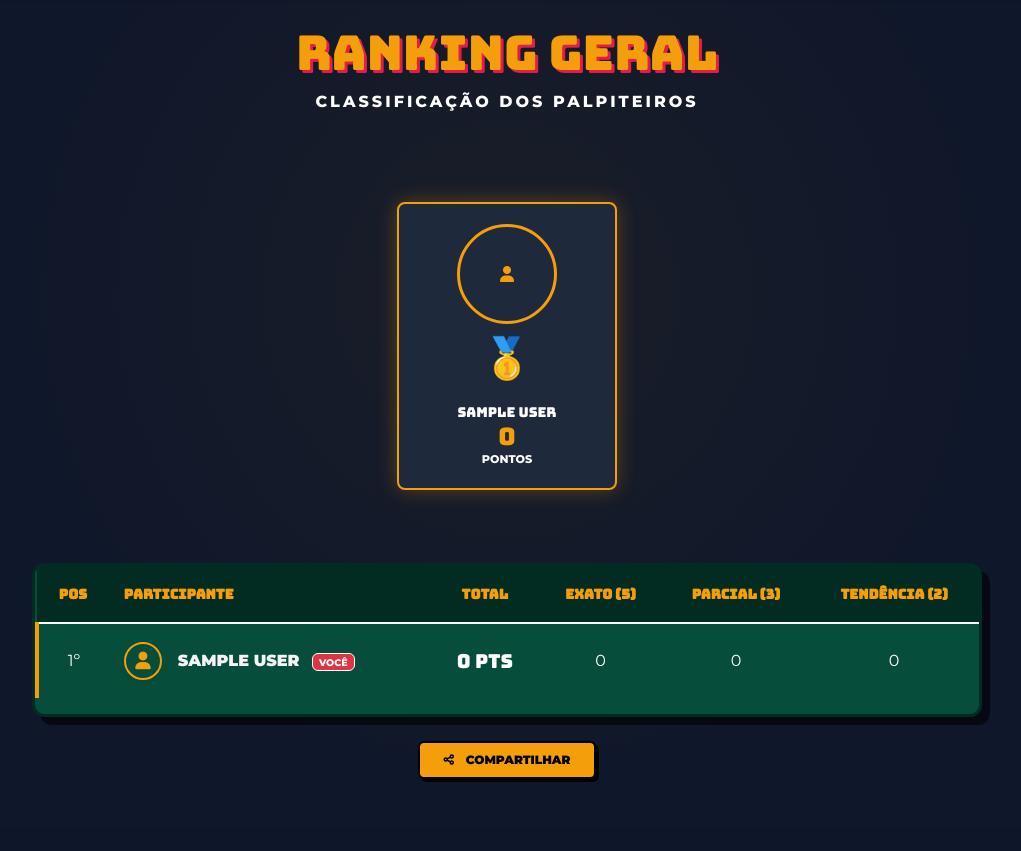
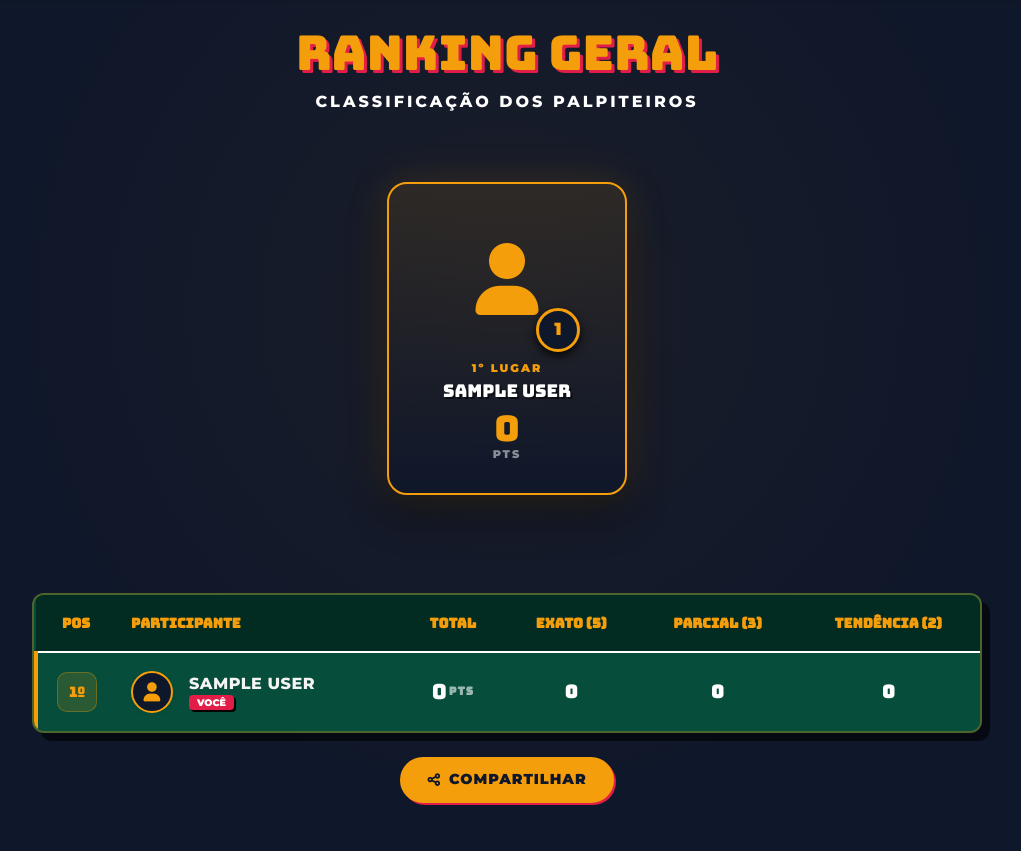
Before and after one commit to maisumdiego/bolaoworldcup26, a Flask app: page /ranking in a window 1280 px wide. Shown: the part 63-914 px from the top of the page, without its empty margins (133-1154 px from the left). Before the commit the page ends 845 px from the top, so only its background shows below. Run offline with Flask 3, Linux system fonts and the light colour scheme; a user stored in the database is signed in; tables that the repository leaves empty hold one stand-in row (values such as "Sample post"); some libraries are stand-ins or nearby versions.

Commit message:
feat: refatoração da página de ranking com pódio Pulp Noir e tipografia arcade

```diff
--- a/static/css/style.css
+++ b/static/css/style.css
@@ -36,11 +36,18 @@
     text-decoration: none !important;
     cursor: pointer;
     position: relative;
-    padding: 15px 35px; /* 30% maior */
-    font-size: 1.2rem;  /* 30% maior */
-    border-radius: 25px; /* Bordas significativamente mais arredondadas */
+    padding: 15px 35px;
+    font-size: 1.2rem;
+    border-radius: 50px; /* Estilo Pílula */
     background-color: transparent !important;
     color: var(--text-muted) !important;
+}
+
+/* Variação Compacta para o Ranking */
+.pulp-btn-sm {
+    padding: 10px 25px !important;
+    font-size: 0.9rem !important;
+    border-radius: 30px !important;
 }
 
 /* Estado Base - Similar ao Seletor de Datas (Desativado) */
@@ -55,7 +62,6 @@
     color: var(--bg-void) !important;
     background-color: var(--pulp-gold) !important;
     border-color: var(--pulp-gold) !important;
-    /* Sombra Sólida idêntica ao seletor de datas */
     box-shadow: 2px 2px 0px var(--church-red) !important;
 }
 
@@ -63,7 +69,7 @@
     color: #000 !important;
     background-color: #ffca2c !important;
     border-color: #ffca2c !important;
-    box-shadow: 4px 4px 0px var(--church-red) !important; /* Aumenta levemente no hover */
+    box-shadow: 4px 4px 0px var(--church-red) !important;
     transform: translateY(-2px);
 }
 
@@ -77,9 +83,24 @@
 
 .pulp-btn-red:hover {
     color: #fff !important;
-    background-color: #be123c !important; /* Vermelho mais escuro no hover */
+    background-color: #be123c !important;
     border-color: #be123c !important;
     box-shadow: 4px 4px 0px #000 !important;
+    transform: translateY(-2px);
+}
+
+/* Modificador: Green (WhatsApp) */
+.pulp-btn-green {
+    color: #fff !important;
+    background-color: #059669 !important;
+    border-color: #059669 !important;
+    box-shadow: 2px 2px 0px #064e3b !important;
+}
+
+.pulp-btn-green:hover {
+    background-color: #10b981 !important;
+    border-color: #10b981 !important;
+    box-shadow: 4px 4px 0px #064e3b !important;
     transform: translateY(-2px);
 }
 
@@ -562,106 +583,242 @@ html, body {
 
 
 /* ==========================================================================
-   RANKING: O PÓDIO DE HONRA (TOP 3)
+   RANKING: O NOVO PÓDIO DE HONRA (PULP NOIR REFINADO)
    ========================================================================== */
 .podium-container {
     display: flex;
     justify-content: center;
     align-items: flex-end;
-    gap: 20px !important;
-    margin-bottom: 50px;
-    padding: 40px 15px 0 15px;
-    flex-wrap: wrap; /* Para não quebrar no mobile */
+    gap: 15px !important;
+    margin-bottom: 60px;
+    padding: 20px 10px;
+    flex-wrap: wrap;
 }
 
 .podium-card {
-    background-color: var(--surface-dark);
-    border: 2px solid #27272a;
-    border-radius: 8px;
-    text-align: center;
-    padding: 20px 10px !important;
-
-    /* Aumentamos a largura para o nome respirar */
-    width: 100% !important;
-    max-width: 220px !important;
-
-    /* Trocamos height fixo por min-height para o nome poder quebrar linha */
-    min-height: 220px !important;
-    height: auto !important;
-
-    display: flex;
-    flex-direction: column;
-    justify-content: flex-start; /* Alinha o conteúdo pelo topo */
-    align-items: center;
-    transition: transform 0.3s ease;
+    background: linear-gradient(180deg, rgba(30, 41, 59, 0.8) 0%, rgba(15, 23, 42, 0.95) 100%);
+    border: 2px solid rgba(255, 255, 255, 0.05);
+    border-radius: 20px;
+    padding: 30px 15px !important;
+    width: 100%;
+    max-width: 240px !important;
+    min-height: 280px !important;
+    position: relative;
+    box-shadow: 0 20px 40px rgba(0,0,0,0.4);
+    transition: all 0.4s cubic-bezier(0.175, 0.885, 0.32, 1.275);
 }
 
-.podium-card:hover { transform: translateY(-5px); }
+.podium-card:hover {
+    transform: translateY(-10px) scale(1.02);
+    box-shadow: 0 30px 60px rgba(0,0,0,0.6);
+    border-color: rgba(245, 158, 11, 0.3);
+}
 
-/* Medalhas Individuais */
+/* Medalhas Individuais - Controle de Ordem e Cores Temáticas */
 .podium-1 {
+    order: 2; /* 1º Lugar no centro */
     border-color: var(--pulp-gold) !important;
-    box-shadow: 0 0 20px rgba(245, 158, 11, 0.3);
-    order: 2; /* O 1º fica no centro */
-    margin-bottom: 25px; /* A MÁGICA 2: Empurra apenas o 1º lugar para o alto */
+    background: linear-gradient(180deg, rgba(245, 158, 11, 0.1) 0%, rgba(15, 23, 42, 0.98) 100%) !important;
+    box-shadow: 0 0 40px rgba(245, 158, 11, 0.15), 0 20px 40px rgba(0,0,0,0.4) !important;
+    margin-bottom: 30px;
+    z-index: 10;
 }
 .podium-2 {
     order: 1;
     border-color: #cbd5e1 !important; /* Prata */
+    background: linear-gradient(180deg, rgba(203, 213, 225, 0.05) 0%, rgba(15, 23, 42, 0.95) 100%) !important;
+    box-shadow: 0 0 20px rgba(203, 213, 225, 0.05), 0 15px 30px rgba(0,0,0,0.3) !important;
 }
 .podium-3 {
     order: 3;
     border-color: #d97706 !important; /* Bronze */
+    background: linear-gradient(180deg, rgba(217, 119, 6, 0.05) 0%, rgba(15, 23, 42, 0.95) 100%) !important;
+    box-shadow: 0 0 20px rgba(217, 119, 6, 0.05), 0 15px 30px rgba(0,0,0,0.3) !important;
 }
 
-.podium-medal { font-size: 2.5rem; margin-bottom: 10px; display: block; }
-.podium-name {
+.podium-avatar-wrapper {
+    position: relative;
+    display: inline-block;
+}
+
+.podium-badge {
+    position: absolute;
+    bottom: -8px;
+    right: -8px;
+    background: #0f172a;
+    width: 44px;
+    height: 44px;
+    border-radius: 50%;
+    display: flex;
+    align-items: center;
+    justify-content: center;
+    font-size: 1.1rem;
+    font-weight: 900;
+    box-shadow: 0 4px 10px rgba(0,0,0,0.8);
+    z-index: 2;
+    border: 3px solid transparent;
+}
+
+.podium-1 .podium-badge { border-color: var(--pulp-gold); color: var(--pulp-gold); }
+.podium-2 .podium-badge { border-color: #cbd5e1; color: #cbd5e1; }
+.podium-3 .podium-badge { border-color: #d97706; color: #d97706; }
+
+.podium-size-1 { width: 130px !important; height: 130px !important; border-width: 4px !important; }
+.podium-size-2, .podium-size-3 { width: 110px !important; height: 110px !important; border-width: 3px !important; }
+
+/* Correção do Ícone Default no Pódio */
+.podium-card .default-avatar-icon {
+    font-size: 3.5rem !important; /* Aumentado drasticamente */
+    display: flex;
+    align-items: center;
+    justify-content: center;
+    height: 100%;
+    width: 100%;
+}
+
+.podium-size-1 .default-avatar-icon { font-size: 4.5rem !important; }
+
+.podium-rank-text {
+    font-size: 0.7rem;
+    font-weight: 900;
+    color: rgba(255,255,255,0.4);
+    text-transform: uppercase;
+    letter-spacing: 2px;
+    margin-bottom: 5px;
+}
+
+.podium-1 .podium-rank-text { color: var(--pulp-gold); opacity: 1; }
+
+.podium-name-new {
     font-family: 'Bungee', cursive;
-    font-size: 0.85rem !important; /* Reduzimos um pouco o tamanho */
     color: #fff;
-    margin: 12px 0 5px 0 !important;
-    width: 100%;
+    font-size: 1.1rem;
+    line-height: 1.1;
+    margin-bottom: 10px;
+    word-break: break-word;
+    text-shadow: 2px 2px 0px rgba(0,0,0,0.5);
+}
 
-    /* TRATAMENTO DO NOME */
-    white-space: normal !important; /* Permite que o nome pule para a linha de baixo */
-    word-wrap: break-word !important;
-    line-height: 1.2 !important;
-    text-transform: uppercase;
+.podium-points-new {
+    display: flex;
+    flex-direction: column;
+    align-items: center;
 }
-.podium-points { font-family: 'Bungee', cursive; color: var(--pulp-gold); font-size: 1.5rem; line-height: 1; margin-bottom: 2px; }
+
+.podium-points-new .pts-val {
+    font-family: 'Bungee', cursive;
+    color: var(--pulp-gold);
+    font-size: 2.2rem;
+    line-height: 1;
+}
+
+.podium-points-new .pts-label {
+    font-size: 0.7rem;
+    font-weight: 900;
+    color: #fff;
+    opacity: 0.5;
+    letter-spacing: 2px;
+}
 
 @media (max-width: 576px) {
-    .podium-container {
-        flex-direction: column !important; /* Força os cards a empilharem verticalmente */
-        align-items: center !important;
-        gap: 15px !important;
-        padding: 40px 10px 0 10px;
+    .podium-container { flex-direction: column !important; align-items: center !important; gap: 10px !important; }
+    .podium-card { max-width: 100% !important; min-height: auto !important; flex-direction: row !important; text-align: left !important; padding: 20px !important; border-radius: 15px !important; }
+    .podium-1 { order: 1 !important; margin-bottom: 5px !important; }
+    .podium-2 { order: 2 !important; }
+    .podium-3 { order: 3 !important; }
+    .podium-avatar-wrapper { margin-bottom: 0 !important; margin-right: 20px; }
+    .podium-info { text-align: left !important; flex: 1; display: flex; flex-direction: column; justify-content: center; }
+    .podium-points-new { align-items: flex-start; }
+    .podium-points-new .pts-val { font-size: 1.8rem; }
+    .podium-name-new { font-size: 1rem; margin-bottom: 2px; }
+    .podium-size-1, .podium-size-2, .podium-size-3 { width: 80px !important; height: 80px !important; }
+    .podium-card .default-avatar-icon { font-size: 2.5rem !important; }
+}
+
+/* Tabela de Ranking Refinada */
+.pos-badge {
+    width: 40px;
+    height: 40px;
+    display: inline-flex;
+    align-items: center;
+    justify-content: center;
+    background: rgba(255,255,255,0.05);
+    border-radius: 10px;
+    font-family: 'Bungee', cursive;
+    font-size: 0.9rem;
+    color: var(--text-muted);
+}
+
+.pos-top-3 {
+    background: rgba(245, 158, 11, 0.15);
+    color: var(--pulp-gold);
+    border: 1px solid rgba(245, 158, 11, 0.3);
+}
+
+.badge-voce {
+    font-size: 0.6rem;
+    font-weight: 900;
+    background: var(--church-red);
+    color: #fff;
+    padding: 2px 8px;
+    border-radius: 4px;
+    display: inline-block;
+    width: fit-content;
+    margin-top: 2px;
+    box-shadow: 2px 2px 0px #000;
+}
+
+.pontos-total-new {
+    font-family: 'Bungee', cursive;
+    color: var(--pulp-gold) !important;
+    font-size: 1.3rem;
+}
+
+.pontos-total-new small {
+    font-size: 0.7rem;
+    opacity: 0.6;
+    margin-left: 2px;
+}
+
+.stats-cell {
+    font-family: 'Bungee', cursive;
+    font-weight: 800;
+    color: var(--text-muted);
+    font-size: 1.1rem;
+}
+
+.pts-label-mobile {
+    font-size: 0.65rem;
+    font-weight: 800;
+    text-transform: uppercase;
+    opacity: 0.6;
+    margin-top: -4px;
+    letter-spacing: 1px;
+}
+
+@media (min-width: 576px) {
+    .pts-label-mobile {
+        margin-top: 0;
+        display: inline-block;
+        margin-left: 4px;
     }
-
-    /* Reordenando para a ordem correta na vertical */
-    .podium-1 { order: 1 !important; margin-bottom: 0 !important; } /* 1º Lugar vai pro topo */
-    .podium-2 { order: 2 !important; } /* 2º Lugar fica no meio */
-    .podium-3 { order: 3 !important; } /* 3º Lugar fica no fim */
-
-    .podium-card {
-        width: 100% !important;
-        max-width: 280px !important; /* Deixa o card um pouco mais largo no mobile */
-        padding: 15px 5px;
-    }
-
-    .podium-medal {
-        font-size: 2rem;
-    }
-
-    .podium-points {
-        font-size: 1.2rem;
+    .pontos-total-new div {
+        flex-direction: row !important;
     }
 }
 
-.podium-size-1 { width: 100px !important; height: 100px !important; border: 3px solid var(--pulp-gold) !important; }
-.podium-size-2, .podium-size-3 { width: 100px !important; height: 100px !important; }
-.podium-size-2 { border: 2px solid #C0C0C0 !important; }
-.podium-size-3 { border: 2px solid #CD7F32 !important; }
+.pulp-btn-sm.px-5 {
+    min-width: 170px;
+}
+
+@media (max-width: 576px) {
+    .podium-card { max-width: 100% !important; min-height: auto !important; flex-direction: row !important; text-align: left !important; padding: 20px !important; }
+    .podium-avatar-wrapper { margin-bottom: 0 !important; margin-right: 20px; }
+    .podium-info { text-align: left !important; flex: 1; }
+    .podium-points-new { align-items: flex-start; }
+    .podium-1 { margin-bottom: 10px; }
+}
+
 
 /* ==========================================================================
    RANKING: VERDE PROFUNDO (SEM FUNDO BRANCO)
--- a/templates/ranking.html
+++ b/templates/ranking.html
@@ -14,11 +14,12 @@
 
     {% if ranking %}
 
-        <div class="podium-container mb-5">
+        <div class="podium-container mb-5 mt-4">
             {% for jogador in ranking[:3] %}
                 <div class="podium-card podium-{{ loop.index }} d-flex flex-column align-items-center text-center">
 
-                    <div class="profile-img-container podium-size-{{ loop.index }} mb-1">
+                    <div class="podium-avatar-wrapper mb-3">
+                        <div class="profile-img-container podium-size-{{ loop.index }}">
                             {% set is_cloudinary = jogador.profile_pic and jogador.profile_pic.startswith('http') %}
 
                             {% if is_cloudinary %}
@@ -31,58 +32,72 @@
                                 </i>
                             {% endif %}
                         </div>
+                        <div class="podium-badge">
+                            {{ loop.index }}
+                        </div>
+                    </div>
 
-                    <span class="podium-medal mb-1">
-                        {% if loop.index == 1 %}🥇{% elif loop.index == 2 %}🥈{% else %}🥉{% endif %}
-                    </span>
-                    <div class="podium-name text-truncate px-2 w-100" style="color: #fff !important;">{{ jogador.nome }}</div>
-                    <div class="podium-points" style="color: var(--pulp-gold) !important;">{{ jogador.pontos }}</div>
-                    <small class="text-uppercase fw-bold" style="font-size: 0.7rem; color: #fff !important;">Pontos</small>
+                    <div class="podium-info">
+                        <div class="podium-rank-text">{{ loop.index }}º LUGAR</div>
+                        <div class="podium-name-new">{{ jogador.nome }}</div>
+                        <div class="podium-points-new">
+                            <span class="pts-val">{{ jogador.pontos }}</span>
+                            <span class="pts-label">PTS</span>
+                        </div>
+                    </div>
 
                 </div>
             {% endfor %}
         </div>
 
-        <div class="ranking-card mx-auto mb-4" style="max-width: 950px;">
+        <div class="ranking-card mx-auto mb-4" style="max-width: 950px; border: 2px solid rgba(245, 158, 11, 0.3) !important; background: rgba(6, 78, 59, 0.95) !important;">
             <div class="table-responsive">
-                <table class="table table-pulp align-middle text-center">
+                <table class="table table-pulp align-middle text-center mb-0">
                     <thead>
                         <tr>
-                            <th>Pos</th>
+                            <th style="width: 80px;">Pos</th>
                             <th class="text-start">Participante</th>
-                            <th>Total</th> <th>Exato (5)</th>
-                            <th>Parcial (3)</th>
-                            <th>Tendência (2)</th>
+                            <th>Total</th>
+                            <th class="d-none d-md-table-cell">Exato (5)</th>
+                            <th class="d-none d-md-table-cell">Parcial (3)</th>
+                            <th class="d-none d-md-table-cell">Tendência (2)</th>
                         </tr>
                     </thead>
                     <tbody>
                         {% for jogador in ranking %}
                         <tr class="{% if current_user.name == jogador.nome %}user-row-highlight{% endif %}">
-                            <td><span class="pos-numero">{{ loop.index }}º</span></td>
+                            <td>
+                                <div class="pos-badge {% if loop.index <= 3 %}pos-top-3{% endif %}">
+                                    {{ loop.index }}º
+                                </div>
+                            </td>
                             <td class="text-start">
                                 <div class="d-flex align-items-center">
-                                    <div class="profile-img-container shadow-sm me-3" style="width: 38px; height: 38px; border: 2px solid var(--pulp-gold);">
+                                    <div class="profile-img-container shadow-sm me-3" style="width: 42px; height: 42px; border: 2px solid var(--pulp-gold); background: #0f172a;">
                                         {% if jogador.profile_pic and jogador.profile_pic.startswith('http') %}
                                             <img src="{{ jogador.profile_pic }}" class="profile-img-inner" alt="Avatar">
                                         {% else %}
-                                            <i class="fas fa-user default-avatar-icon" style="font-size: 1.1rem;"></i>
+                                            <i class="fas fa-user default-avatar-icon" style="font-size: 1.2rem;"></i>
                                         {% endif %}
                                     </div>
 
-                                    <div>
-                                        <span class="user-name-text">{{ jogador.nome }}</span>
+                                    <div class="d-flex flex-column">
+                                        <span class="user-name-text fw-bold" style="letter-spacing: 0.5px;">{{ jogador.nome }}</span>
                                         {% if current_user.name == jogador.nome %}
-                                            <span class="badge bg-danger ms-2" style="font-size: 0.6rem; border: 1px solid #fff;">VOCÊ</span>
+                                            <span class="badge-voce">VOCÊ</span>
                                         {% endif %}
                                     </div>
                                 </div>
                             </td>
-                            <td class="pontos-total" style="font-size: 1.2rem;">
-                                {{ jogador.pontos }} pts
+                            <td class="pontos-total-new">
+                                <div class="d-flex flex-column align-items-center justify-content-center">
+                                    <span>{{ jogador.pontos }}</span>
+                                    <small class="pts-label-mobile">pts</small>
+                                </div>
                             </td>
-                            <td>{{ jogador.exatos }}</td>
-                            <td>{{ jogador.parciais }}</td>
-                            <td>{{ jogador.tendencia }}</td>
+                            <td class="d-none d-md-table-cell stats-cell">{{ jogador.exatos }}</td>
+                            <td class="d-none d-md-table-cell stats-cell">{{ jogador.parciais }}</td>
+                            <td class="d-none d-md-table-cell stats-cell">{{ jogador.tendencia }}</td>
                         </tr>
                         {% endfor %}
                     </tbody>
@@ -90,15 +105,15 @@
             </div>
         </div>
 
-        <div class="d-flex justify-content-center gap-3 mb-5">
+        <div class="d-flex justify-content-center flex-wrap gap-3 mb-5">
+            <button id="btn-share-ranking" class="pulp-btn pulp-btn-gold pulp-btn-sm px-5">
+                <i class="fas fa-share-alt me-2"></i> COMPARTILHAR
+            </button>
             {% if current_user.is_authenticated and current_user.email == admin_email %}
-            <button id="btn-export-whatsapp" class="btn btn-outline-success px-4 py-2 fw-bold" style="border-width: 2px; border-radius: 10px;">
+            <button id="btn-export-whatsapp" class="pulp-btn pulp-btn-green pulp-btn-sm px-5">
                 <i class="fab fa-whatsapp me-2"></i> EXPORTAR
             </button>
             {% endif %}
-            <button id="btn-share-ranking" class="btn btn-salvar-pulp px-4 py-2">
-                <i class="fas fa-share-alt me-2"></i> COMPARTILHAR
-            </button>
         </div>
 
     {% endif %}
@@ -164,13 +179,13 @@ document.addEventListener('DOMContentLoaded', function() {
                     if (!user) return;
                     const isFirst = (i === 0);
                     const size = isFirst ? 240 : 180;
-                    const medalSize = isFirst ? '100px' : '80px';
+                    const medalColor = (i === 0) ? '#F59E0B' : (i === 1 ? '#cbd5e1' : '#d97706');
                     const imgSrc = user.profile_pic && user.profile_pic.startsWith('http') ? user.profile_pic : '/static/img/profiles/default.png';
 
                     podiumHtml += `
                         <div style="display: flex; flex-direction: column; align-items: center; width: 320px; position: relative; ${isFirst ? 'transform: translateY(-20px);' : ''}">
-                            <div style="position: absolute; top: -70px; font-size: ${medalSize}; z-index: 12;">${i === 0 ? '🥇' : (i === 1 ? '🥈' : '🥉')}</div>
-                            <div style="width: ${size}px; height: ${size}px; border-radius: 50%; border: ${isFirst ? '10px' : '6px'} solid #F59E0B; overflow: hidden; margin-bottom: 20px; background: #1e293b; box-shadow: 0 20px 40px rgba(0,0,0,0.6);">
+                            <div style="position: absolute; bottom: 80px; right: 40px; background: #0f172a; width: 70px; height: 70px; border-radius: 50%; border: 5px solid ${medalColor}; display: flex; align-items: center; justify-content: center; font-size: 35px; color: ${medalColor}; font-weight: 900; z-index: 15; box-shadow: 0 10px 20px rgba(0,0,0,0.5);">${i + 1}</div>
+                            <div style="width: ${size}px; height: ${size}px; border-radius: 50%; border: ${isFirst ? '10px' : '6px'} solid ${medalColor}; overflow: hidden; margin-bottom: 20px; background: #1e293b; box-shadow: 0 20px 40px rgba(0,0,0,0.6);">
                                 <img src="${imgSrc}" crossorigin="anonymous" style="width: 100%; height: 100%; object-fit: cover;">
                             </div>
                             <div style="color: #fff; font-family: 'Montserrat', sans-serif; font-size: ${isFirst ? '32px' : '26px'}; font-weight: 900; text-align: center; width: 100%; white-space: nowrap; overflow: hidden; text-overflow: ellipsis; line-height: 1;">${user.nome.toUpperCase()}</div>
@@ -261,7 +276,7 @@ document.addEventListener('DOMContentLoaded', function() {
         btnExportWhatsapp.addEventListener('click', function() {
             let message = "🏆 *RANKING ATUALIZADO - BOLÃO DA CABEÇA 2026* 🏆\n\n";
             rankingData.forEach((user, index) => {
-                let prefix = (index === 0) ? "🥇 " : (index === 1 ? "🥈 " : (index === 2 ? "🥉 " : "• "));
+                let prefix = `${index + 1}º `;
                 message += `${prefix}*${user.nome.toUpperCase()}* - ${user.pontos} PTS\n`;
             });
             message += "\n⚽ Faça seus palpites em: \nhttps://bolaocabeca.up.railway.app/";
```
Lines whose indentation alone changed are shown as unchanged.
